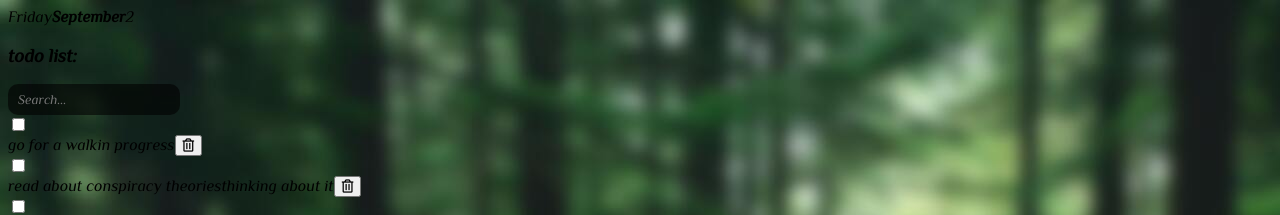
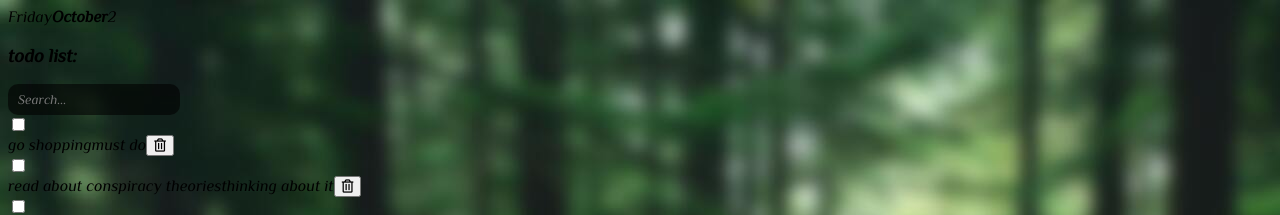
Before and after one commit to Ozukyo/todo-list-angular, an Angular app: page / in a window 1280 px wide. Shown: the top 215 px of the page. Built offline with nearby package versions, Linux system fonts and the light colour scheme; data requests are answered from the project's data file.

Commit message:
Add mocks

```diff
--- a/src/app/tasks/tasks.component.html
+++ b/src/app/tasks/tasks.component.html
@@ -2,7 +2,7 @@
   <div class="tasks-container" *ngIf="tasks">
     <time datetime="2014-09-20" class="icon">
       <em>Friday</em>
-      <strong>September</strong>
+      <strong>October</strong>
       <span>2</span>
     </time>
     <h3>todo list:</h3>
--- a/src/index.html
+++ b/src/index.html
@@ -8,6 +8,7 @@
   <link rel="icon" type="image/x-icon" href="favicon.ico">
   <link rel="stylesheet" href="assets/css/all.min.css">
   <link href="https://fonts.googleapis.com/css2?family=Anton&family=Philosopher:ital@1&display=swap" rel="stylesheet">
+  <meta name="viewport" content="width=device-width, initial-scale=1">
 </head>
 <body>
   <app-root></app-root>
--- a/src/assets/db.json
+++ b/src/mocks/db.json
@@ -2,8 +2,8 @@
   "tasks": [
     {
       "id": 1,
-      "title": "go for a walk",
-      "status": "in progress"
+      "title": "go shopping",
+      "status": "must do"
     },
     {
       "id": 2,
```
